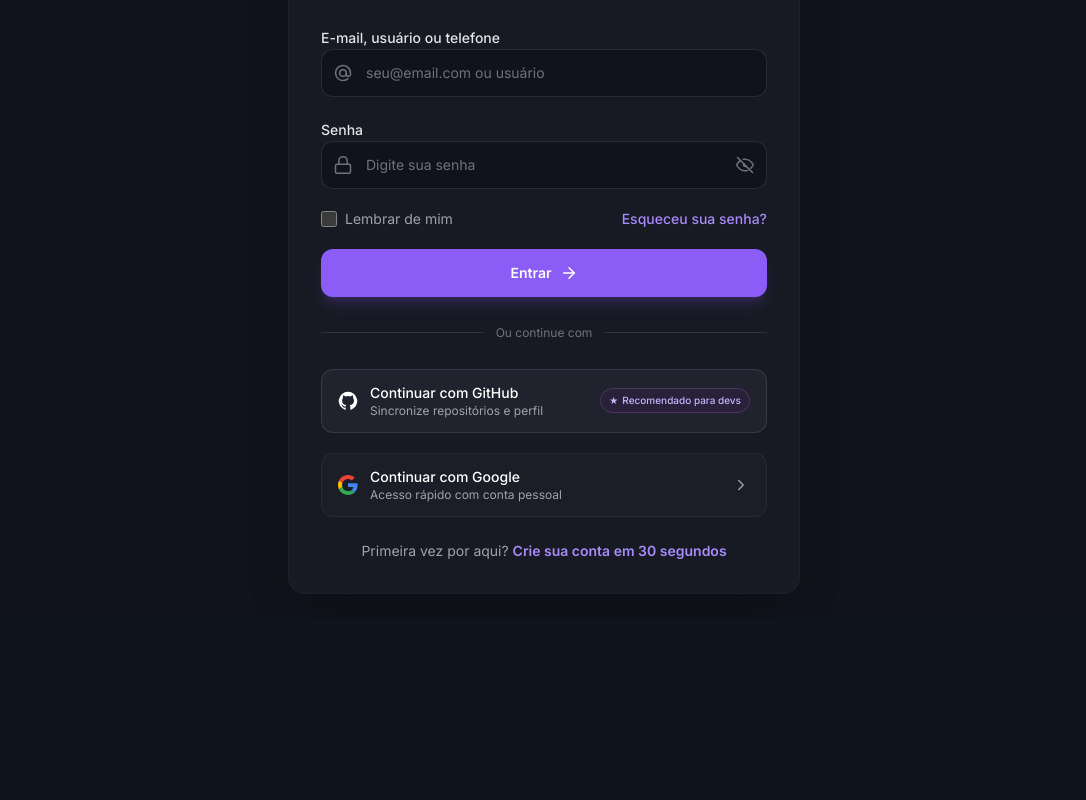
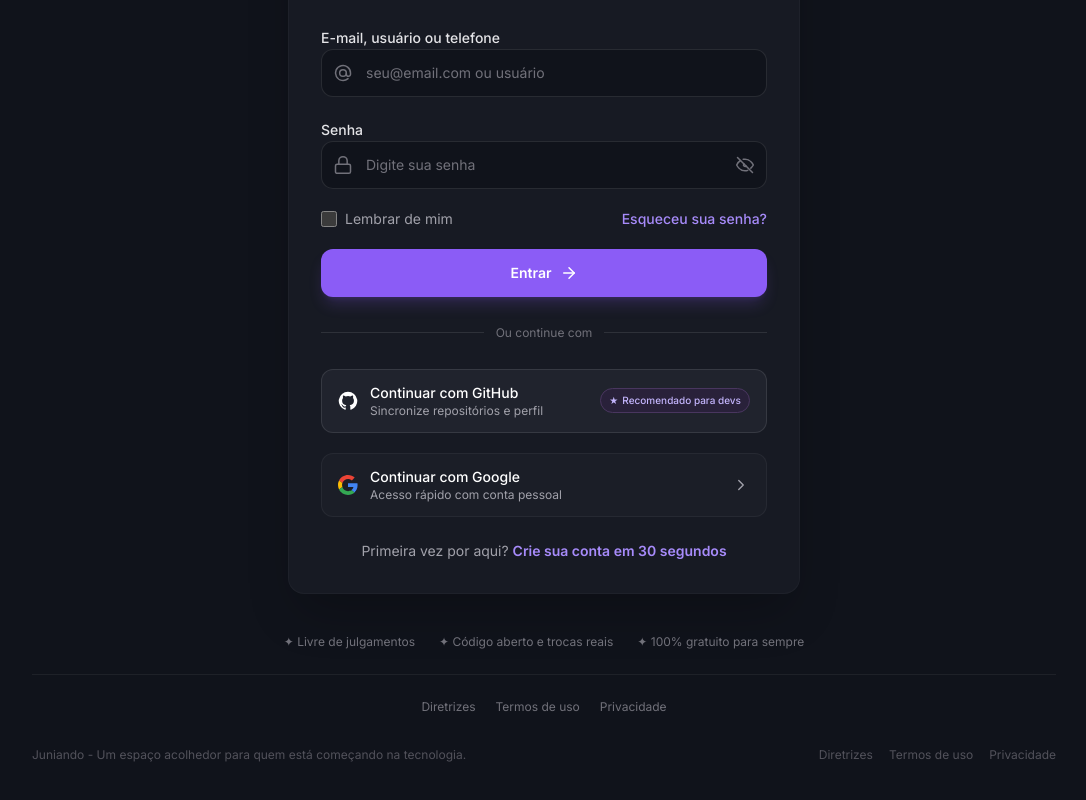
Before and after one commit to lab08-j/frontend, a Next.js app: page /login in a window 1280 px wide. Shown: the part 322-1122 px from the top of the page, without its empty margins (96-1182 px from the left). Before the commit the page ends 940 px from the top, so only its background shows below. Built offline with nearby package versions, Linux system fonts and the light colour scheme.

Commit message:
feat: add footer in login page

```diff
--- a/src/components/auth/login-form.tsx
+++ b/src/components/auth/login-form.tsx
@@ -315,6 +315,50 @@ export default function LoginForm() {
             </div>
           </form>
         </section>
+
+        <footer className="max-w-lm mx-auto mt-10 w-full pb-6 text-center">
+          <div className="flex flex-wrap items-center justify-center gap-x-6 gap-y-3 text-xs text-[#71717A]">
+            <span>✦ Livre de julgamentos</span>
+            <span>✦ Código aberto e trocas reais</span>
+            <span>✦ 100% gratuito para sempre</span>
+          </div>
+
+          <div className="my-6 h-px w-full bg-white/[0.06]" />
+
+          <nav
+            aria-label="Links institucionais"
+            className="flex flex-wrap items-center justify-center gap-5 text-xs text-[#71717A]"
+          >
+            <Link href="/guidelines" className="transition-colors hover:text-white">
+              Diretrizes
+            </Link>
+
+            <Link href="/terms" className="transition-colors hover:text-white">
+              Termos de uso
+            </Link>
+
+            <Link href="/privacy" className="transition-colors hover:text-white">
+              Privacidade
+            </Link>
+          </nav>
+
+          <div className="mt-8 flex items-center justify-between text-xs text-[#52525B]">
+            <span>Juniando - Um espaço acolhedor para quem está começando na tecnologia.</span>
+            <nav className="flex items-center gap-4">
+              <Link href="/guidelines" className="transition-colors hover:text-white">
+                Diretrizes
+              </Link>
+
+              <Link href="/terms" className="transition-colors hover:text-white">
+                Termos de uso
+              </Link>
+
+              <Link href="/privacy" className="transition-colors hover:text-white">
+                Privacidade
+              </Link>
+            </nav>
+          </div>
+        </footer>
       </div>
     </main>
   );
```
